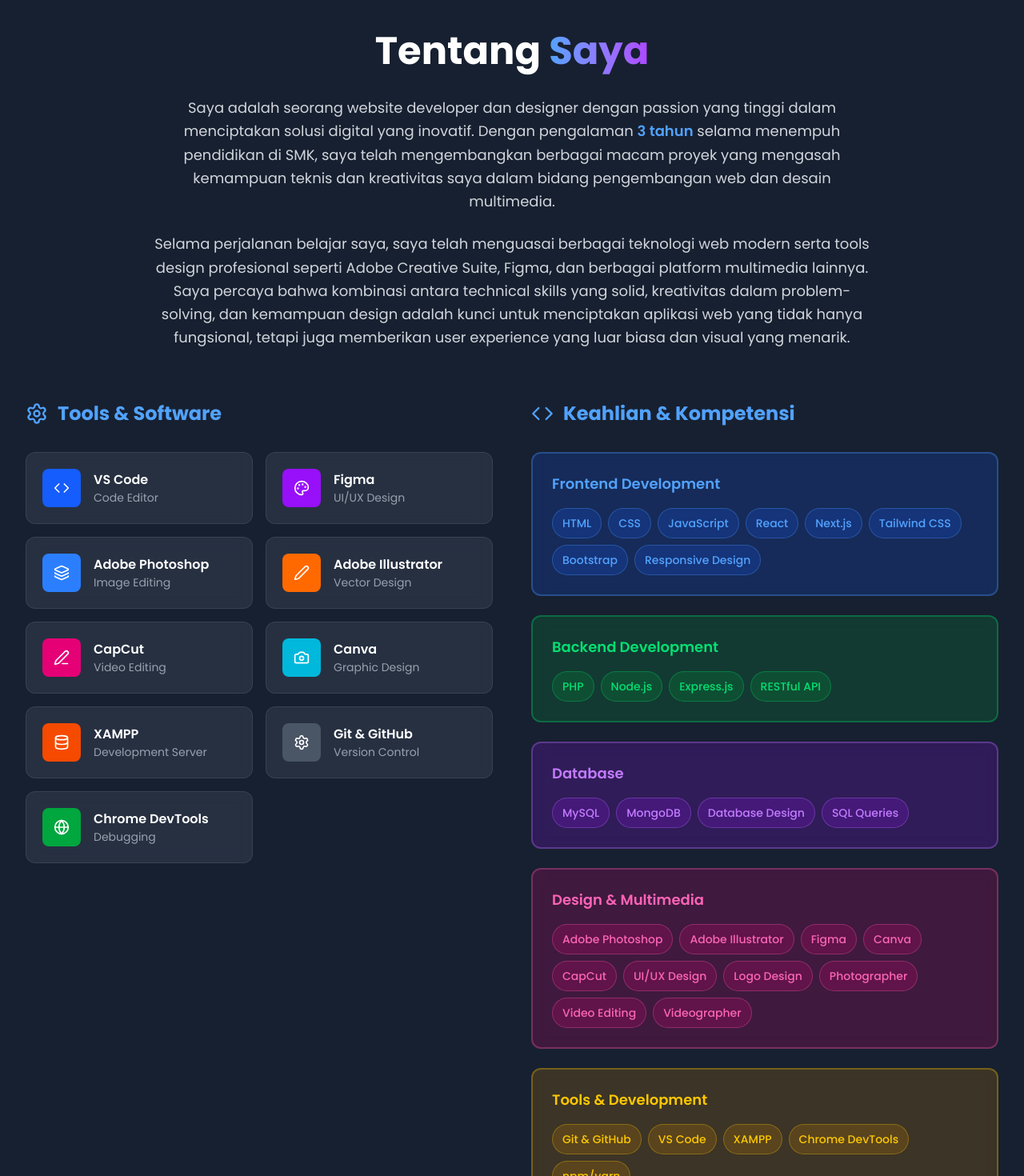
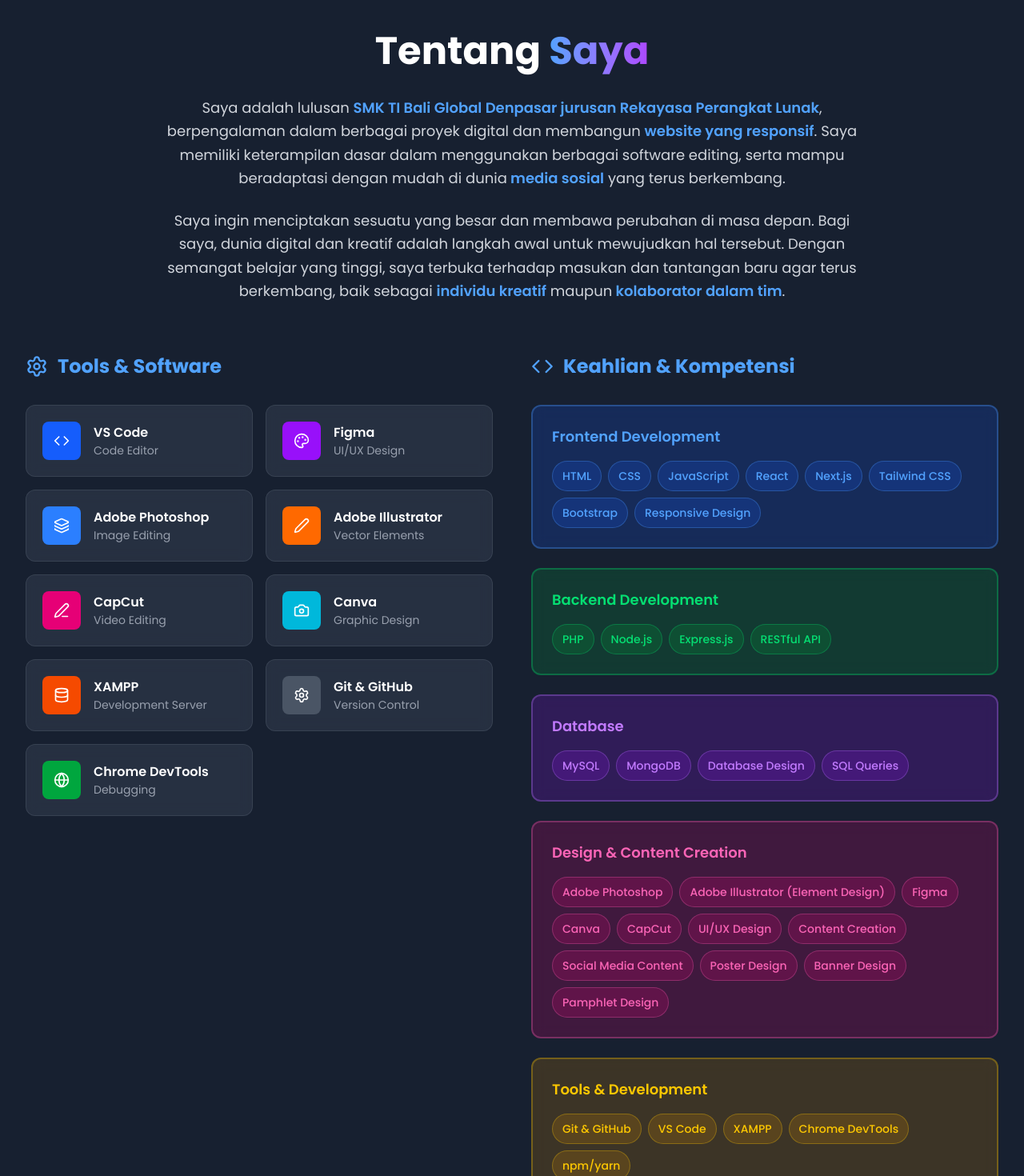
Before and after one commit to Sadewoah/portofolio-sadewa, a React (Vite) app: page / in a window 1280 px wide. Shown: the part 840-2310 px from the top of the page at 80% size. Built offline with nearby package versions, Linux system fonts and the light colour scheme.

Commit message:
Update About.jsx

```diff
--- a/src/components/About.jsx
+++ b/src/components/About.jsx
@@ -5,7 +5,7 @@
     { name: 'VS Code', category: 'Code Editor', icon: Code, color: 'bg-blue-600' },
     { name: 'Figma', category: 'UI/UX Design', icon: Palette, color: 'bg-purple-600' },
     { name: 'Adobe Photoshop', category: 'Image Editing', icon: Layers, color: 'bg-blue-500' },
-    { name: 'Adobe Illustrator', category: 'Vector Design', icon: Pen, color: 'bg-orange-500' },
+    { name: 'Adobe Illustrator', category: 'Vector Elements', icon: Pen, color: 'bg-orange-500' },
     { name: 'CapCut', category: 'Video Editing', icon: Edit3, color: 'bg-pink-600' },
     { name: 'Canva', category: 'Graphic Design', icon: Camera, color: 'bg-cyan-500' },
     { name: 'XAMPP', category: 'Development Server', icon: Database, color: 'bg-orange-600' },
@@ -36,11 +36,23 @@
       skills: ['MySQL', 'MongoDB', 'Database Design', 'SQL Queries']
     },
     {
-      title: 'Design & Multimedia',
+      title: 'Design & Content Creation',
       color: 'text-pink-400',
       bgColor: 'bg-pink-600/20',
       borderColor: 'border-pink-400/30',
-      skills: ['Adobe Photoshop', 'Adobe Illustrator', 'Figma', 'Canva', 'CapCut', 'UI/UX Design', 'Logo Design', 'Photographer','Video Editing','Videographer']
+      skills: [
+        'Adobe Photoshop',
+        'Adobe Illustrator (Element Design)',
+        'Figma',
+        'Canva',
+        'CapCut',
+        'UI/UX Design',
+        'Content Creation',
+        'Social Media Content',
+        'Poster Design',
+        'Banner Design',
+        'Pamphlet Design'
+      ]
     },
     {
       title: 'Tools & Development',
@@ -64,16 +76,17 @@
           </h2>
           <div className="max-w-4xl mx-auto space-y-6">
             <p className="text-lg text-gray-300 leading-relaxed font-poppins">
-              Saya adalah seorang website developer dan designer dengan passion yang tinggi dalam menciptakan solusi digital yang inovatif.
-              Dengan pengalaman <span className="text-blue-400 font-semibold">3 tahun</span> selama menempuh pendidikan di SMK,
-              saya telah mengembangkan berbagai macam proyek yang mengasah kemampuan teknis dan kreativitas saya dalam bidang
-              pengembangan web dan desain multimedia.
+              Saya adalah lulusan <span className="text-blue-400 font-semibold">SMK TI Bali Global Denpasar jurusan Rekayasa Perangkat Lunak</span>,
+              berpengalaman dalam berbagai proyek digital dan membangun <span className="text-blue-400 font-semibold">website yang responsif</span>.
+              Saya memiliki keterampilan dasar dalam menggunakan berbagai software editing, serta mampu beradaptasi dengan mudah di dunia
+              <span className="text-blue-400 font-semibold"> media sosial</span> yang terus berkembang.
             </p>
             <p className="text-lg text-gray-300 leading-relaxed font-poppins">
-              Selama perjalanan belajar saya, saya telah menguasai berbagai teknologi web modern serta tools design profesional
-              seperti Adobe Creative Suite, Figma, dan berbagai platform multimedia lainnya. Saya percaya bahwa kombinasi antara
-              technical skills yang solid, kreativitas dalam problem-solving, dan kemampuan design adalah kunci untuk menciptakan
-              aplikasi web yang tidak hanya fungsional, tetapi juga memberikan user experience yang luar biasa dan visual yang menarik.
+              Saya ingin menciptakan sesuatu yang besar dan membawa perubahan di masa depan.
+              Bagi saya, dunia digital dan kreatif adalah langkah awal untuk mewujudkan hal tersebut.
+              Dengan semangat belajar yang tinggi, saya terbuka terhadap masukan dan tantangan baru agar terus berkembang,
+              baik sebagai <span className="text-blue-400 font-semibold">individu kreatif</span> maupun
+              <span className="text-blue-400 font-semibold"> kolaborator dalam tim</span>.
             </p>
           </div>
         </div>
```
